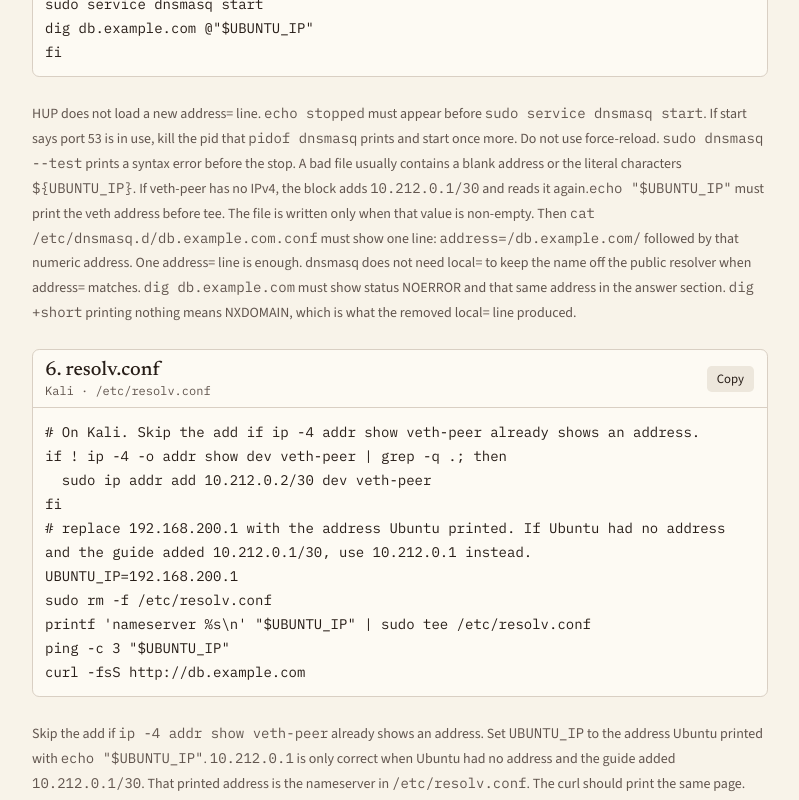
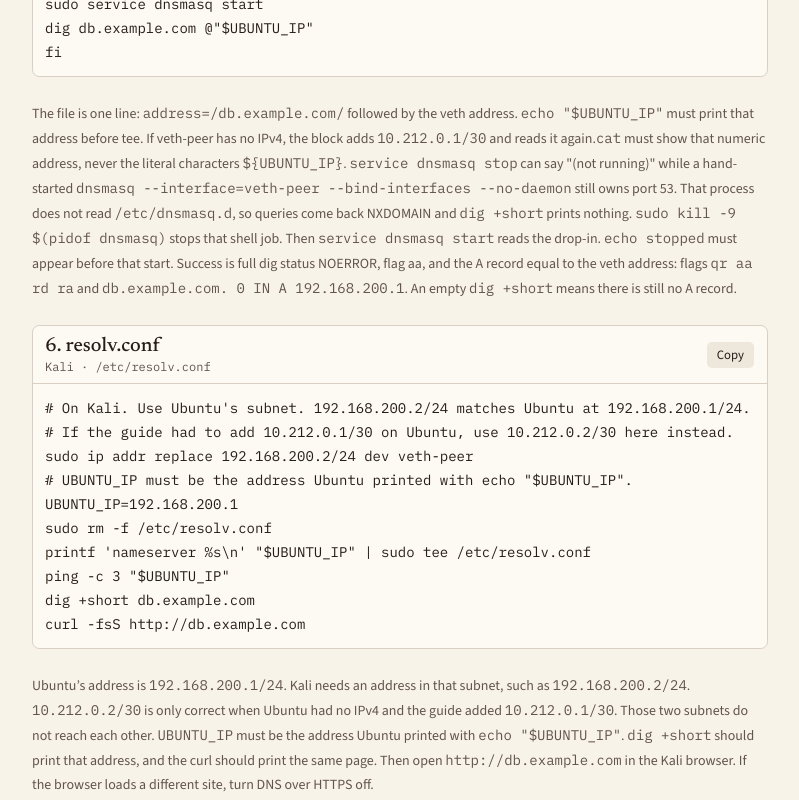
Before and after one commit to GalaticMatters/COM212labs, a Next.js app: page / in a window 1280 px wide. Shown: the part 2180-2980 px from the top of the page, without its empty margins (240-1039 px from the left). Built offline with nearby package versions, Linux system fonts and the light colour scheme.

Commit message:
Explain the hand-started dnsmasq and Kali's subnet.
Co-authored-by: tonynguyen.test12 <tonynguyen.test12@gmail.com>

```diff
--- a/app/page.tsx
+++ b/app/page.tsx
@@ -66,15 +66,15 @@ pidof dnsmasq || echo stopped
 sudo service dnsmasq start
 dig db.example.com @"$UBUNTU_IP"
 fi`,
-  resolv: `# On Kali. Skip the add if ip -4 addr show veth-peer already shows an address.
-if ! ip -4 -o addr show dev veth-peer | grep -q .; then
-  sudo ip addr add 10.212.0.2/30 dev veth-peer
-fi
-# replace 192.168.200.1 with the address Ubuntu printed. If Ubuntu had no address and the guide added 10.212.0.1/30, use 10.212.0.1 instead.
+  resolv: `# On Kali. Use Ubuntu's subnet. 192.168.200.2/24 matches Ubuntu at 192.168.200.1/24.
+# If the guide had to add 10.212.0.1/30 on Ubuntu, use 10.212.0.2/30 here instead.
+sudo ip addr replace 192.168.200.2/24 dev veth-peer
+# UBUNTU_IP must be the address Ubuntu printed with echo "\$UBUNTU_IP".
 UBUNTU_IP=192.168.200.1
 sudo rm -f /etc/resolv.conf
-printf 'nameserver %s\\n' "$UBUNTU_IP" | sudo tee /etc/resolv.conf
-ping -c 3 "$UBUNTU_IP"
+printf 'nameserver %s\\n' "\$UBUNTU_IP" | sudo tee /etc/resolv.conf
+ping -c 3 "\$UBUNTU_IP"
+dig +short db.example.com
 curl -fsS http://db.example.com`,
 };
 
@@ -150,33 +150,33 @@ export default function Page() {
         text={commands.dns}
       />
       <p className="text-sm leading-6 text-muted-foreground">
-        HUP does not load a new address= line.{" "}
-        <code className="font-mono">echo stopped</code> must appear before{" "}
-        <code className="font-mono">sudo service dnsmasq start</code>.
-        If start says port 53 is in use, kill the pid that{" "}
-        <code className="font-mono">pidof dnsmasq</code> prints and start once more.
-        Do not use force-reload.{" "}
-        <code className="font-mono">sudo dnsmasq --test</code> prints a syntax error before the stop.
-        A bad file usually contains a blank address or the literal characters <code className="font-mono">{"${UBUNTU_IP}"}</code>.{" "}
+        The file is one line: <code className="font-mono">address=/db.example.com/</code> followed by the veth address.{" "}
+        <code className="font-mono">{'echo "$UBUNTU_IP"'}</code> must print that address before tee.
         If veth-peer has no IPv4, the block adds <code className="font-mono">10.212.0.1/30</code> and reads it again.
-        <code className="font-mono">{'echo "$UBUNTU_IP"'}</code> must print the veth address before tee.
-        The file is written only when that value is non-empty.
-        Then <code className="font-mono">cat /etc/dnsmasq.d/db.example.com.conf</code> must show one line:{" "}
-        <code className="font-mono">address=/db.example.com/</code> followed by that numeric address.{" "}
-        One address= line is enough. dnsmasq does not need local= to keep the name off the public resolver when address= matches.{" "}
-        <code className="font-mono">dig db.example.com</code> must show status NOERROR and that same address in the answer section.{" "}
-        <code className="font-mono">dig +short</code> printing nothing means NXDOMAIN, which is what the removed local= line produced.
+        <code className="font-mono">cat</code> must show that numeric address, never the literal characters <code className="font-mono">{"${UBUNTU_IP}"}</code>.{" "}
+        <code className="font-mono">service dnsmasq stop</code> can say {'"(not running)"'} while a hand-started{" "}
+        <code className="font-mono">dnsmasq --interface=veth-peer --bind-interfaces --no-daemon</code> still owns port 53.
+        That process does not read <code className="font-mono">/etc/dnsmasq.d</code>, so queries come back NXDOMAIN and{" "}
+        <code className="font-mono">dig +short</code> prints nothing.{" "}
+        <code className="font-mono">sudo kill -9 $(pidof dnsmasq)</code> stops that shell job.
+        Then <code className="font-mono">service dnsmasq start</code> reads the drop-in.{" "}
+        <code className="font-mono">echo stopped</code> must appear before that start.
+        Success is full dig status NOERROR, flag aa, and the A record equal to the veth address: flags{" "}
+        <code className="font-mono">qr aa rd ra</code> and{" "}
+        <code className="font-mono">db.example.com. 0 IN A 192.168.200.1</code>.
+        An empty <code className="font-mono">dig +short</code> means there is still no A record.
       </p>
 
       <Block title="6. resolv.conf" where="Kali · /etc/resolv.conf" text={commands.resolv} />
       <p className="text-sm leading-6 text-muted-foreground">
-        Skip the add if <code className="font-mono">ip -4 addr show veth-peer</code> already shows an address.
-        Set <code className="font-mono">UBUNTU_IP</code> to the address Ubuntu printed with{" "}
+        Ubuntu’s address is <code className="font-mono">192.168.200.1/24</code>. Kali needs an address in that subnet, such as{" "}
+        <code className="font-mono">192.168.200.2/24</code>.{" "}
+        <code className="font-mono">10.212.0.2/30</code> is only correct when Ubuntu had no IPv4 and the guide added{" "}
+        <code className="font-mono">10.212.0.1/30</code>. Those two subnets do not reach each other.{" "}
+        <code className="font-mono">UBUNTU_IP</code> must be the address Ubuntu printed with{" "}
         <code className="font-mono">{'echo "$UBUNTU_IP"'}</code>.{" "}
-        <code className="font-mono">10.212.0.1</code> is only correct when Ubuntu had no address and the guide added{" "}
-        <code className="font-mono">10.212.0.1/30</code>.
-        That printed address is the nameserver in <code className="font-mono">/etc/resolv.conf</code>.
-        The curl should print the same page. Then open <code className="font-mono">http://db.example.com</code> in the Kali browser.
+        <code className="font-mono">dig +short</code> should print that address, and the curl should print the same page.
+        Then open <code className="font-mono">http://db.example.com</code> in the Kali browser.
         If the browser loads a different site, turn DNS over HTTPS off.
       </p>
 
@@ -189,7 +189,7 @@ export default function Page() {
           <li><code className="font-mono">/etc/resolv.conf</code> on Kali</li>
         </ul>
         <p className="mt-3 text-muted-foreground">
-          The same files are in this repo under <code className="font-mono">lab/</code>. The dnsmasq copy is one <code className="font-mono">address=/db.example.com/192.168.200.1</code> line. The Kali copy uses <code className="font-mono">10.212.0.1</code> until you replace it with the address Ubuntu printed.
+          The same files are in this repo under <code className="font-mono">lab/</code>. The dnsmasq copy is one <code className="font-mono">address=/db.example.com/192.168.200.1</code> line. The Kali copy uses that same address as its nameserver.
         </p>
       </section>
     </main>
```
Also changed, not shown: 2 other files (tests, documents, lock files or other folders).
